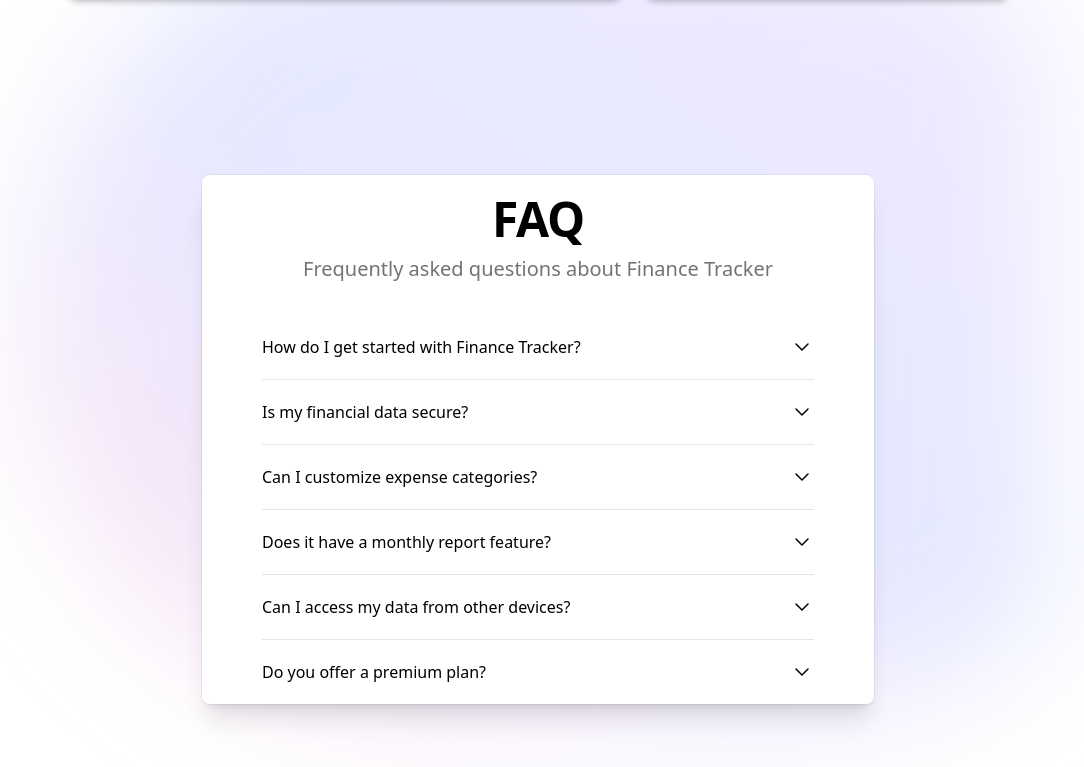
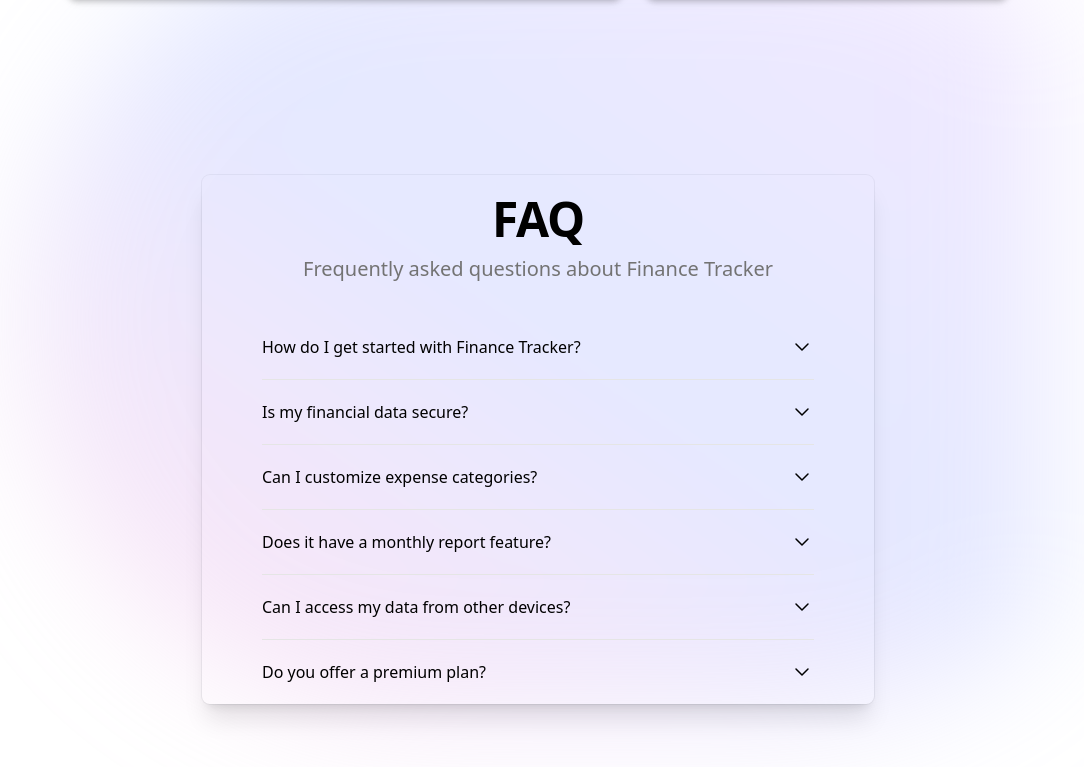
Before and after one commit to Lio3307/Finance-Tracker, a React (Vite) app: page / in a window 1280 px wide. Shown: the part 3009-3776 px from the top of the page, without its empty margins (102-1186 px from the left). Built offline with nearby package versions, Linux system fonts and the light colour scheme.

Commit message:
changing background color

```diff
--- a/src/components/layouts/Faq.tsx
+++ b/src/components/layouts/Faq.tsx
@@ -2,7 +2,7 @@
   return (
     <>
       <div className="relative z-30 py-[4rem]">
-        <div className="w-full bg-white px-6 mt-8 shadow-xl ring-1 ring-gray-900/5 sm:mx-auto sm:max-w-2xl sm:rounded-lg sm:px-10">
+        <div className="w-full bg-transparent px-6 mt-8 shadow-xl ring-1 ring-gray-900/5 sm:mx-auto sm:max-w-2xl sm:rounded-lg sm:px-10">
           <div className="mx-auto px-5">
             <div className="flex flex-col items-center">
               <h2 className="mt-5 text-center text-3xl font-bold tracking-tight md:text-5xl">
```
